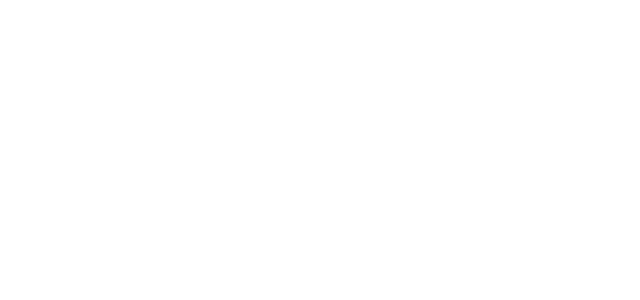
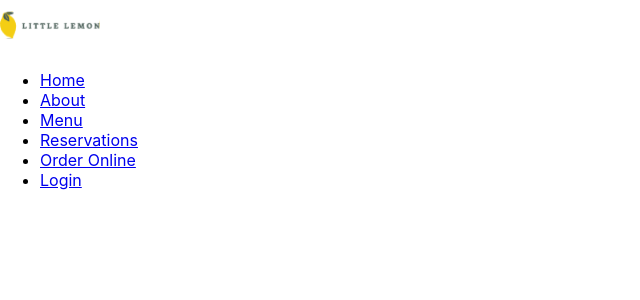
Before and after one commit to Karthik982018/LittleLemon, a React (Create React App) app: page / in a window 1280 px wide. Shown: the top 300 px of the page, without its empty margins (0-640 px from the left). Built offline with nearby package versions, Linux system fonts and the light colour scheme.

Commit message:
added logo.svg and navigation

```diff
--- a/src/components/header/header.js
+++ b/src/components/header/header.js
@@ -1,7 +1,8 @@
+import Logo from '../../Assets/Logo.svg'
 const Header=(props)=>{
     return (
         <header>
-
+         <img src={Logo}alt="logo" style={{width: "100px", height: "50px"}}></img>
         </header>
     );
 }
--- a/src/components/navigation/navigation.js
+++ b/src/components/navigation/navigation.js
@@ -1,6 +1,14 @@
 const Navigation=(props)=>{
     return (
         <nav>
+            <ul>
+                <li><a href="/">Home</a></li>
+                <li><a href="/">About</a> </li>
+                <li><a href="/">Menu</a></li>
+                <li><a href="/">Reservations</a></li>
+                <li><a  href="/">Order Online</a></li>
+                <li><a href="/">Login</a></li>
+            </ul>
 
         </nav>
     );
```
Also changed, not shown: src/Assets/Logo.svg (added).
